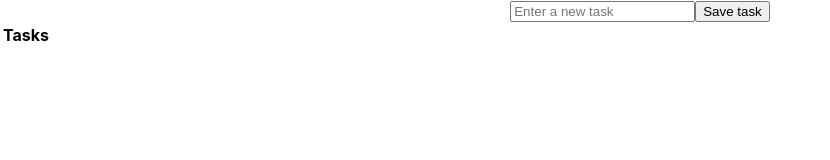
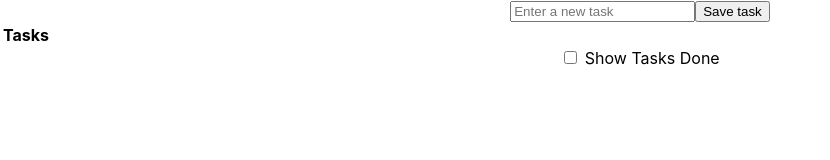
Before and after one commit to Googluu/tasksAdd_localStorage, a React (Create React App) app: page / in a window 1280 px wide. Shown: the top 160 px of the page, without its empty margins (0-830 px from the left). Built offline with nearby package versions, Linux system fonts and the light colour scheme.

Commit message:
:tada: task made or task no made

```diff
--- a/src/App.js
+++ b/src/App.js
@@ -6,6 +6,7 @@
 function App() {
 
   const [tasksItems, setTasksItems] = useState([])
+  const [showCompleted, setShowCompleted] = useState(false)
 
   function createNewTask(taskName) {
     if (!tasksItems.find(task => task.name === taskName)) {
@@ -38,6 +39,16 @@
       <TaskCreator createNewTask={createNewTask} />
       <TaskTable tasks={tasksItems} toggleTask={toggleTask} />
 
+      <div>
+        <input type="checkbox" onChange={e=> setShowCompleted(!showCompleted)} /> <label>Show Tasks Done</label>
+      </div>
+
+      {
+        showCompleted === true && (
+          <TaskTable tasks={tasksItems} toggleTask={toggleTask} showCompleted={showCompleted} />
+        )
+      }
+
     </div>
   );
 }
--- a/src/components/TaskTable.js
+++ b/src/components/TaskTable.js
@@ -1,6 +1,17 @@
 import {TaskRow} from './TaskRow'
 
-export const TaskTable = ({tasks, toggleTask}) => {
+export const TaskTable = ({tasks, toggleTask, showCompleted = false}) => {
+
+  const taskTableRows = (doneValue) => {
+    return (
+    tasks
+    .filter(task => task.done === doneValue)
+    .map(task => (
+      <TaskRow task={task} key={task.name} toggleTask={toggleTask} />
+    ))
+  )
+}
+
     return(
         <table>
         <thead>
@@ -10,9 +21,7 @@
         </thead>
         <tbody>
           {
-            tasks.map(task => (
-              <TaskRow task={task} key={task.name} toggleTask={toggleTask} />
-            ))
+            taskTableRows(showCompleted)
           }
         </tbody>
       </table>
```
